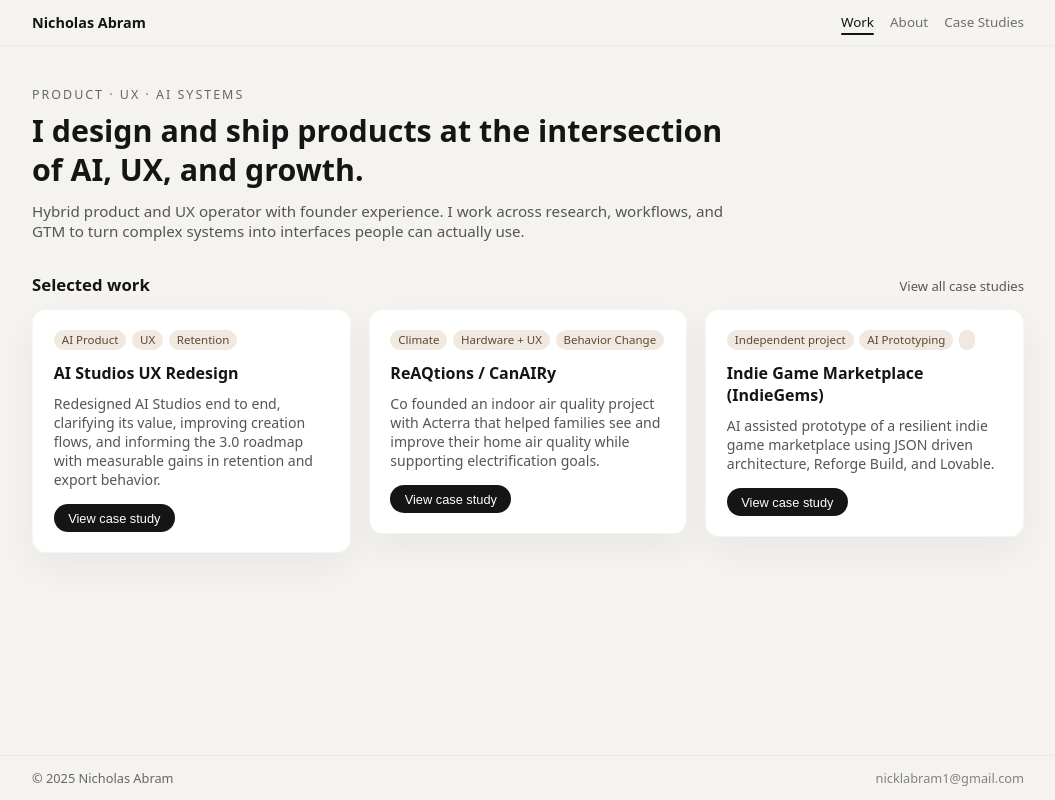
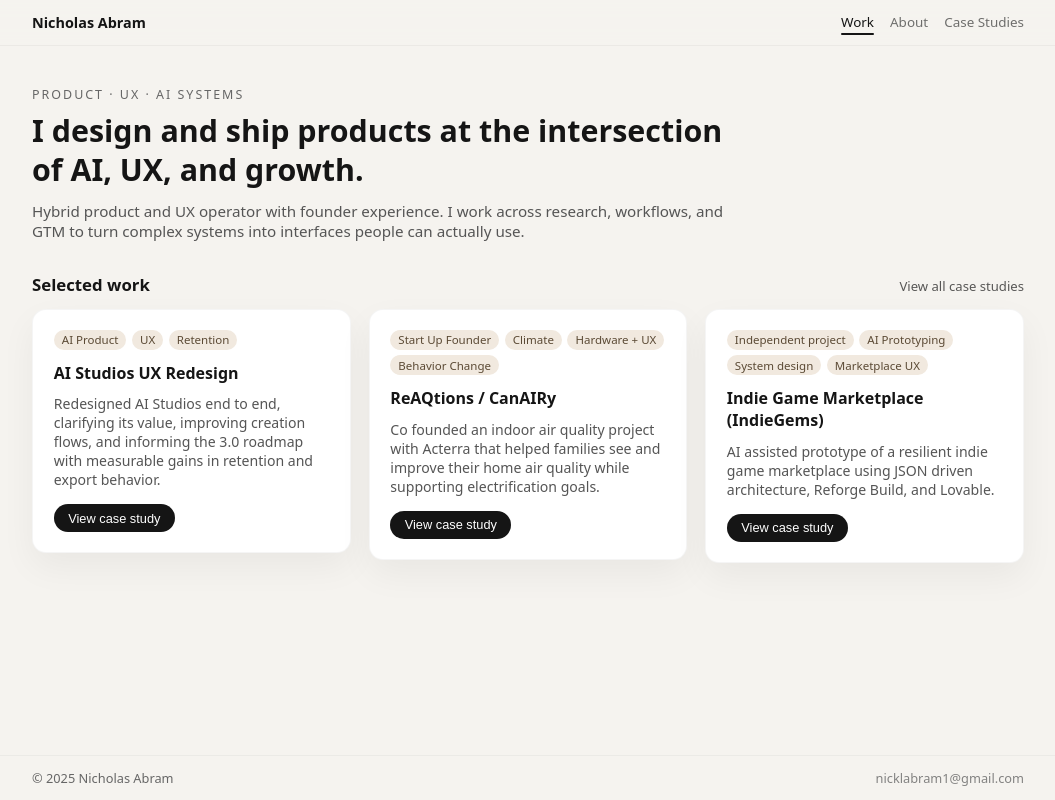
Before and after one commit to nabram/nick-portfolio, a React (Vite) app: page / in a window 1280 px wide. Shown: the whole page, without its empty margins (112-1167 px from the left). Built offline with nearby package versions, Linux system fonts and the light colour scheme.

Commit message:
Update className

```diff
--- a/src/components/cards/ProjectTileIndieMarketplace.jsx
+++ b/src/components/cards/ProjectTileIndieMarketplace.jsx
@@ -6,7 +6,8 @@ export const ProjectTileIndieMarketplace = () => {
         <div className="proj-tag-row">
             <span className="proj-tag">Independent project</span>
             <span className="proj-tag">AI Prototyping</span>
-            <span className="proj-tag"></span>
+            <span className="proj-tag">System design</span>
+            <span className="proj-tag">Marketplace UX</span>
         </div>
         <h3 className="proj-title">Indie Game Marketplace (IndieGems)</h3>
         <p className="proj-summary">
--- a/src/components/cards/ProjectTileReAQtions.jsx
+++ b/src/components/cards/ProjectTileReAQtions.jsx
@@ -4,6 +4,7 @@ export const ProjectTileReAQtions = () => {
   return (
     <article className="proj-card">
       <div className="proj-tag-row">
+        <span className="proj-tag">Start Up Founder</span>
         <span className="proj-tag">Climate</span>
         <span className="proj-tag">Hardware + UX</span>
         <span className="proj-tag">Behavior Change</span>
```
